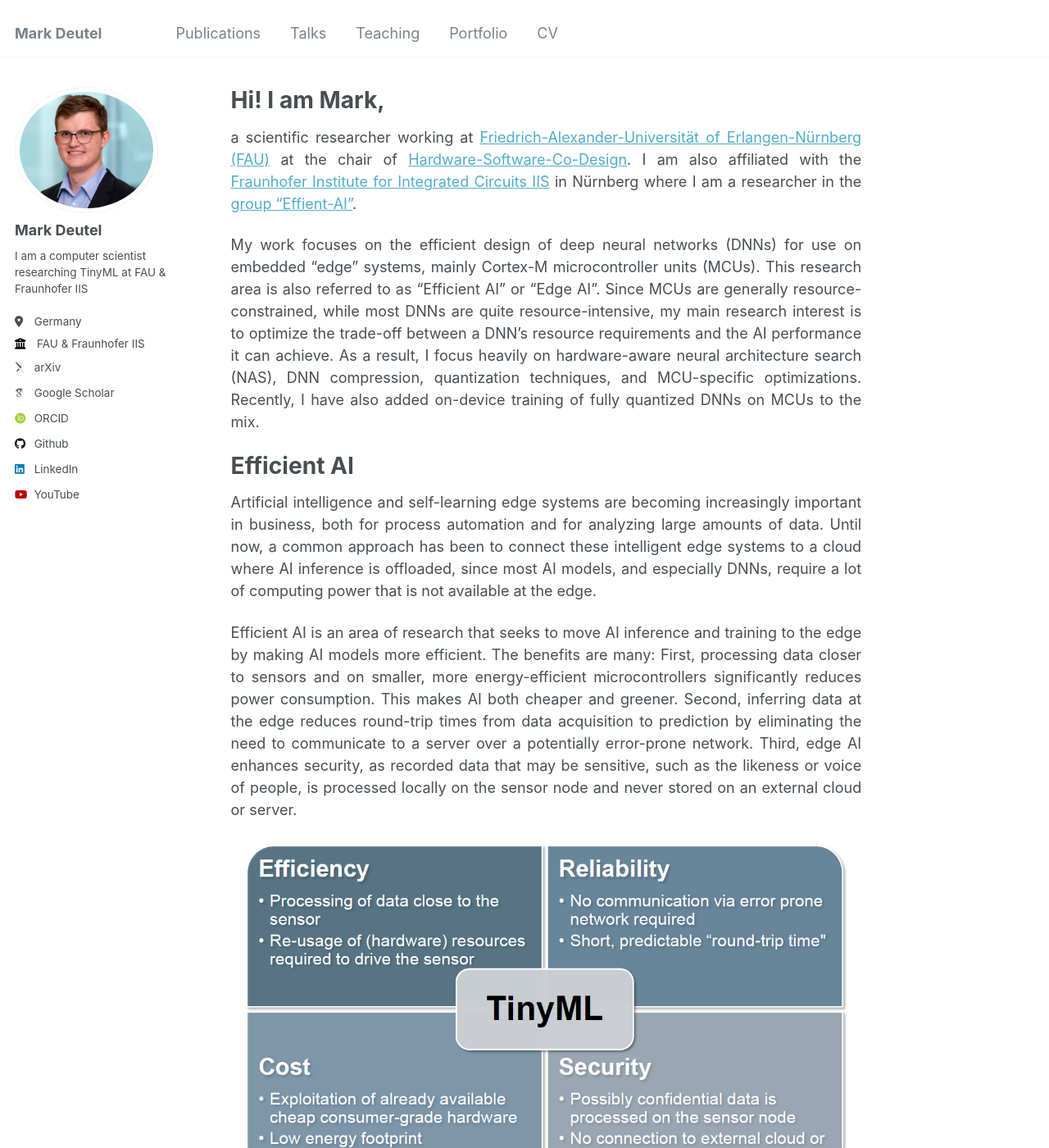
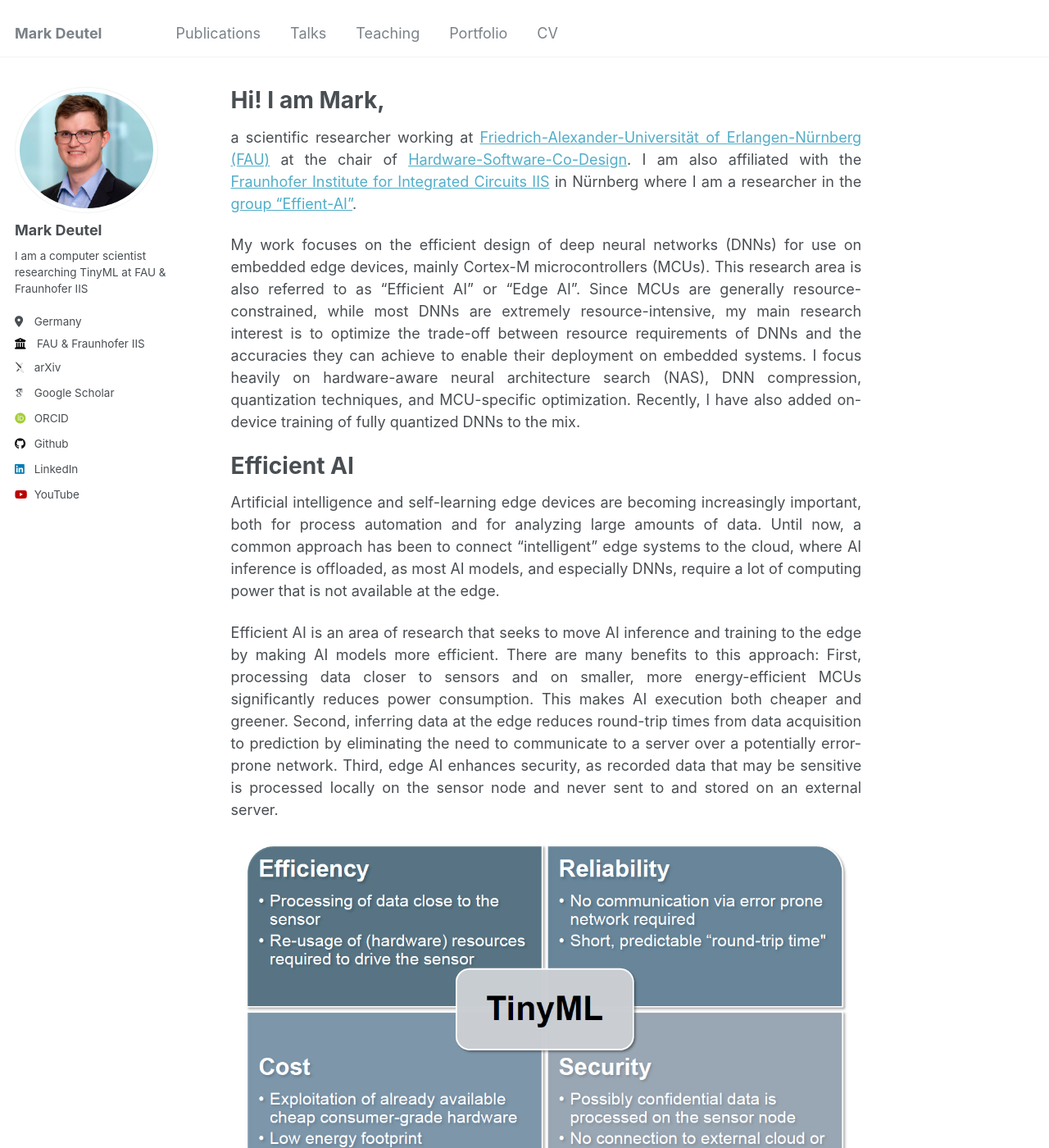
Before and after one commit to markdeutel/markdeutel.github.io, a Jekyll site: the page built from _pages/about.md, in a window 1280 px wide and 1400 px high. Shown: the whole window at 82% size. Built offline with Jekyll 4.4.1, drawn with Linux system fonts in a browser that asks for light colours; some web fonts are replaced; some of the changed text lies outside the part shown.

Commit message:
[MOD] added missing pub. and refactored language of about page

```diff
--- a/_pages/about.md
+++ b/_pages/about.md
@@ -13,22 +13,22 @@ Hi! I am Mark,
 
 a scientific researcher working at [Friedrich-Alexander-Universität of Erlangen-Nürnberg (FAU)](https://www.fau.eu/) at the chair of [Hardware-Software-Co-Design](https://www.cs12.tf.fau.eu/). I am also affiliated with the [Fraunhofer Institute for Integrated Circuits IIS](https://www.iis.fraunhofer.de/) in Nürnberg where I am a researcher in the [group "Effient-AI"](https://www.iis.fraunhofer.de/de/ff/lv/dataanalytics/tinyml.html).
 
-My work focuses on the efficient design of deep neural networks (DNNs) for use on embedded "edge" systems, mainly Cortex-M microcontroller units (MCUs). This research area is also referred to as "Efficient AI" or "Edge AI". Since MCUs are generally resource-constrained, while most DNNs are quite resource-intensive, my main research interest is to optimize the trade-off between a DNN's resource requirements and the AI performance it can achieve. As a result, I focus heavily on hardware-aware neural architecture search (NAS), DNN compression, quantization techniques, and MCU-specific optimizations. Recently, I have also added on-device training of fully quantized DNNs on MCUs to the mix.
+My work focuses on the efficient design of deep neural networks (DNNs) for use on embedded edge devices, mainly Cortex-M microcontrollers (MCUs). This research area is also referred to as "Efficient AI" or "Edge AI". Since MCUs are generally resource-constrained, while most DNNs are extremely resource-intensive, my main research interest is to optimize the trade-off between resource requirements of DNNs and the accuracies they can achieve to enable their deployment on embedded systems. I focus heavily on hardware-aware neural architecture search (NAS), DNN compression, quantization techniques, and MCU-specific optimization. Recently, I have also added on-device training of fully quantized DNNs to the mix.
 
 Efficient AI
 ===
 
-Artificial intelligence and self-learning edge systems are becoming increasingly important in business, both for process automation and for analyzing large amounts of data. Until now, a common approach has been to connect these intelligent edge systems to a cloud where AI inference is offloaded, since most AI models, and especially DNNs, require a lot of computing power that is not available at the edge.
+Artificial intelligence and self-learning edge devices are becoming increasingly important, both for process automation and for analyzing large amounts of data. Until now, a common approach has been to connect "intelligent" edge systems to the cloud, where AI inference is offloaded, as most AI models, and especially DNNs, require a lot of computing power that is not available at the edge.
 
-Efficient AI is an area of research that seeks to move AI inference and training to the edge by making AI models more efficient. The benefits are many: First, processing data closer to sensors and on smaller, more energy-efficient microcontrollers significantly reduces power consumption. This makes AI both cheaper and greener. Second, inferring data at the edge reduces round-trip times from data acquisition to prediction by eliminating the need to communicate to a server over a potentially error-prone network. Third, edge AI enhances security, as recorded data that may be sensitive, such as the likeness or voice of people, is processed locally on the sensor node and never stored on an external cloud or server.
+Efficient AI is an area of research that seeks to move AI inference and training to the edge by making AI models more efficient. There are many benefits to this approach: First, processing data closer to sensors and on smaller, more energy-efficient MCUs significantly reduces power consumption. This makes AI execution both cheaper and greener. Second, inferring data at the edge reduces round-trip times from data acquisition to prediction by eliminating the need to communicate to a server over a potentially error-prone network. Third, edge AI enhances security, as recorded data that may be sensitive is processed locally on the sensor node and never sent to and stored on an external server.
 
 ![image](../images/tinyml.png)
 
-To enable AI inference at the edge, Efficient AI research focuses on efficient DNN design, training, and compression. This amounts to a multi-objective optimization problem. AI performance, e.g., classification accuracy, should be maximized, while computational complexity and memory requirements should be minimized to meet the resource constraints of the targeted edge system. Techniques to achieve this trade-off include DNN pruning, quantization, layer fusion, and hardware-aware neural architecture search.
+To enable AI inference at the edge, efficient AI research focuses on efficient DNN design, training, and compression. This amounts to a multi-objective optimization problem. AI performance, e.g., classification accuracy, should be maximized, while computational complexity and memory requirements should be minimized to meet the resource constraints of the targeted edge device. Techniques to achieve this trade-off include DNN pruning, quantization, layer fusion, and hardware-aware neural architecture search.
 
 For more information, check out my [talks](./talks.html) and [publications](./publications.html). If you want to have a look at Edge AI at work, you can have a look at my [demo videos](./portfolio.html).
 
 My background and history
 ===
 
-I received both my M.Sc. and B.Sc. in Computer Science from the Friedrich-Alexander-Universität of Erlangen-Nürnberg. During my studies I worked for almost five years as a working student at Siemens Mindsphere and then as a student assistant at Fraunhofer IIS first in the group *Self-Learning Systems* and later in the group *Machine Learning & Validation*. I also wrote my master thesis with Fraunhofer IIS on *Energy Efficient Deployment of Deep Learning Applications on Restricted Hardware using Deep Compression*. After graduating, I joined the chair of Hardware-Software-Co-Design at FAU as a research assistant and Ph.D. student, while still being associated with Fraunhofer IIS as a member of the *Efficient AI* group. If you want to learn more about me, have a look at my detailed [CV](./cv.md).
+I received both my M.Sc. and B.Sc. in computer science from the Friedrich-Alexander-Universität of Erlangen-Nürnberg. During my studies, I worked for almost five years as a working student at Siemens Mindsphere and then as a student assistant at Fraunhofer IIS, first in the group *Self-Learning Systems* and later in the group *Machine Learning & Validation*. I also wrote my master’s thesis with Fraunhofer IIS on *Energy Efficient Deployment of Deep Learning Applications on Restricted Hardware using Deep Compression*. After graduating, I joined the chair of Hardware-Software-Co-Design at FAU as a research assistant and Ph.D. student, while still being associated with Fraunhofer IIS as a member of the *Efficient AI* group. If you want to learn more about me, have a look at my detailed [CV](./cv.md).
```
Also changed, not shown: _publications/2025-12-31-ee-nn-energy-harv.md (+1 -1 lines), 1 other file.
